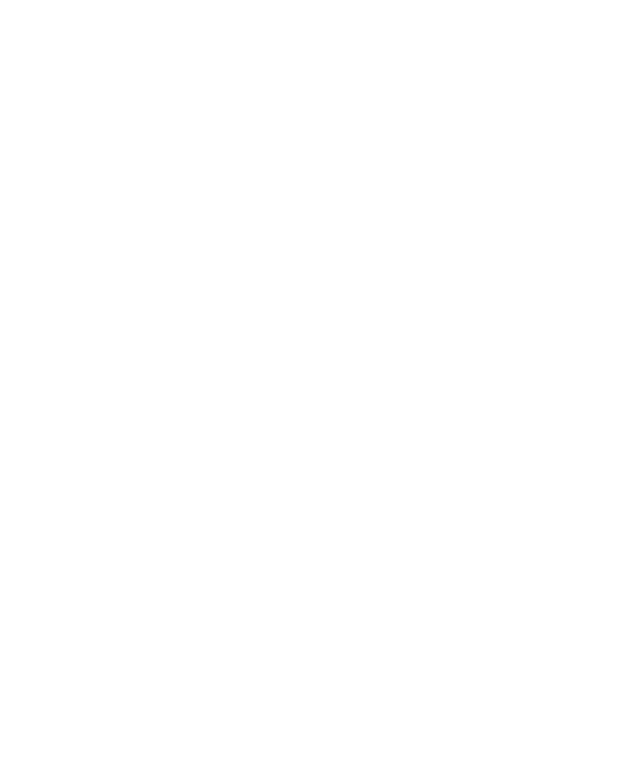
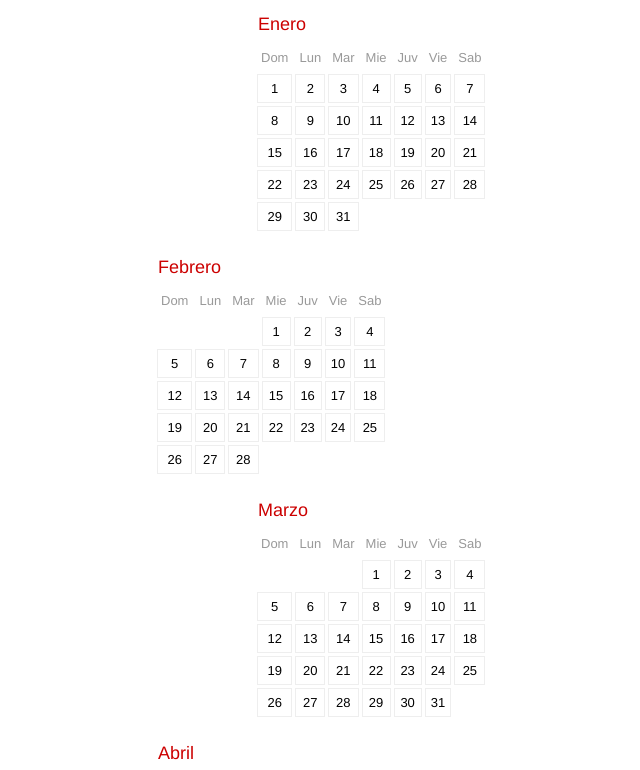
Before and after one commit to pedro-donoso/calendario, a plain HTML site: page index.html in a window 1280 px wide. Shown: the top 770 px of the page, without its empty margins (311-951 px from the left). Drawn offline with Linux system fonts and the light colour scheme.

Commit message:
cambios desde master

```diff
--- a/index.html
+++ b/index.html
@@ -3,9 +3,11 @@
 <head>
     <meta charset="UTF-8">
     <meta name="viewport" content="width=device-width, initial-scale=1.0">
-    <title>Document</title>
+    <title>Calendario</title>
+    <link rel="stylesheet" href="style.css">
 </head>
 <body>
 
 </body>
+<script src="main.js"></script>
 </html>
```
Also changed, not shown: pasos_git.txt.
